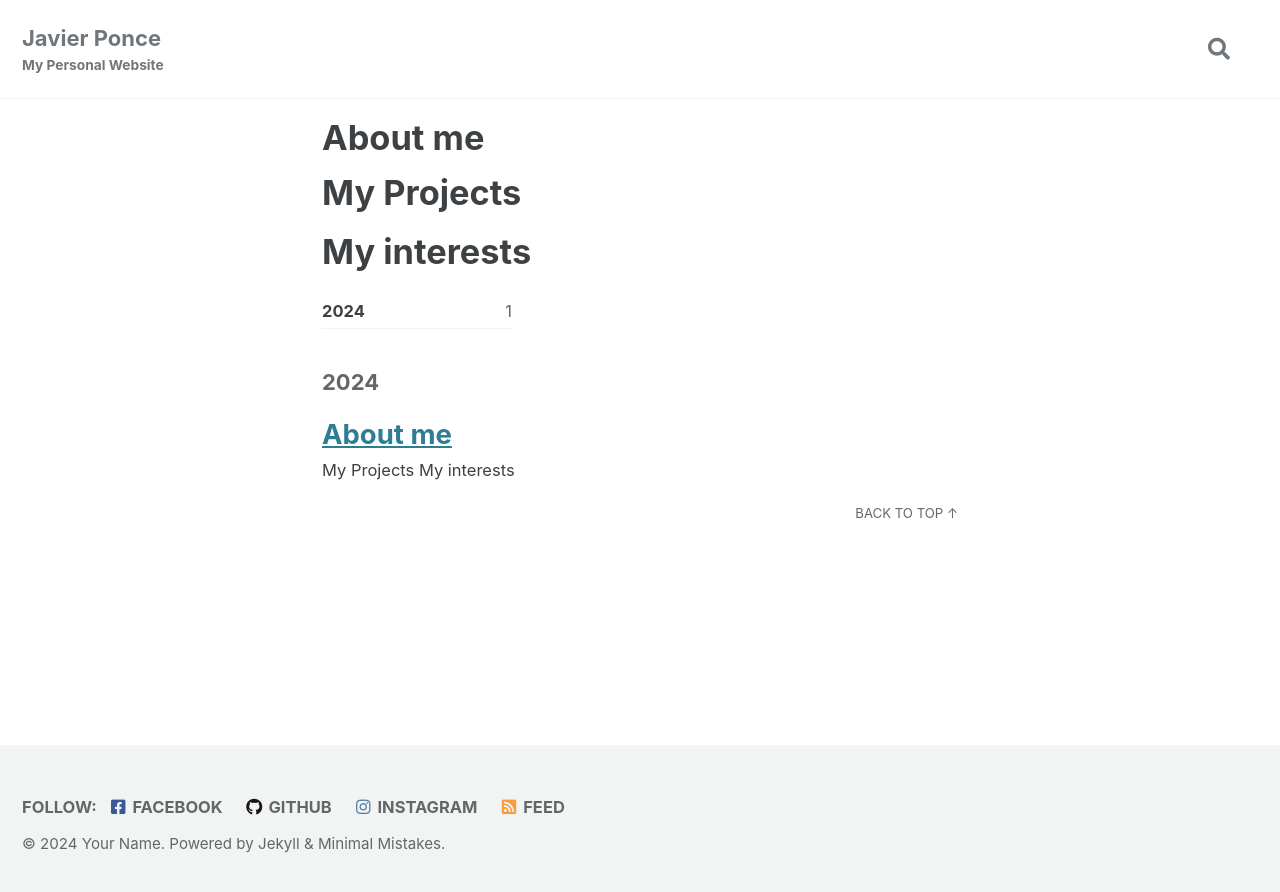
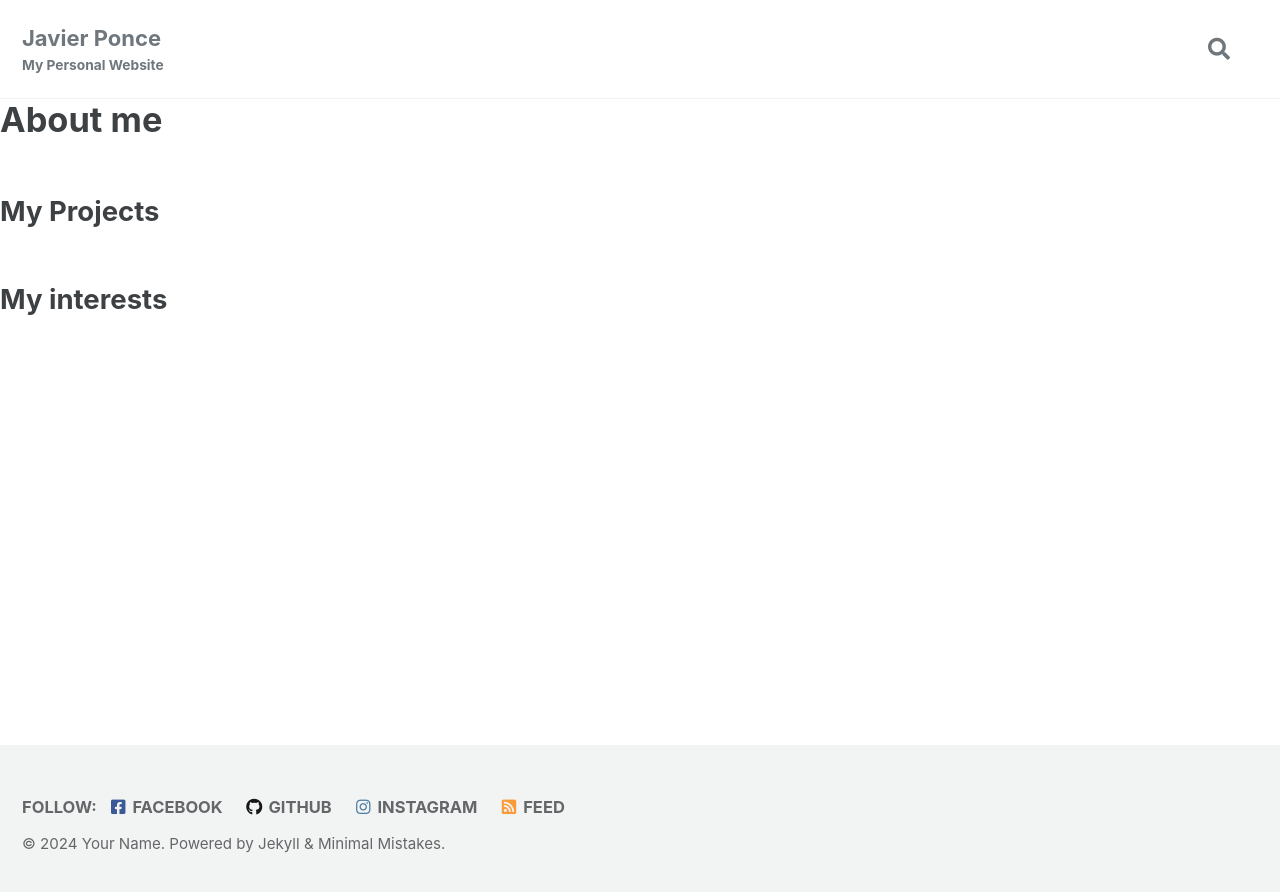
Before and after one commit to jpadsc/JavierPonce.github.io, a Jekyll site: the page built from _posts/2024-03-18-aboutme.md, in a window 1280 px wide. Shown: the top 892 px of the page. Built offline with Jekyll 4.4.1, drawn with Linux system fonts in a browser that asks for light colours; cached includes are drawn as plain includes; our own code applies the rules of GitHub Pages for plain Markdown files; part of the change alters nothing that is shown.

Commit message:
abunch of folders

```diff
--- a/_posts/2024-03-18-aboutme.md
+++ b/_posts/2024-03-18-aboutme.md
@@ -1,6 +1,3 @@
----
-layout: posts
-title: "About me"
----
-# My Projects
-# My interests
+# About me
+## My Projects
+## My interests
```
